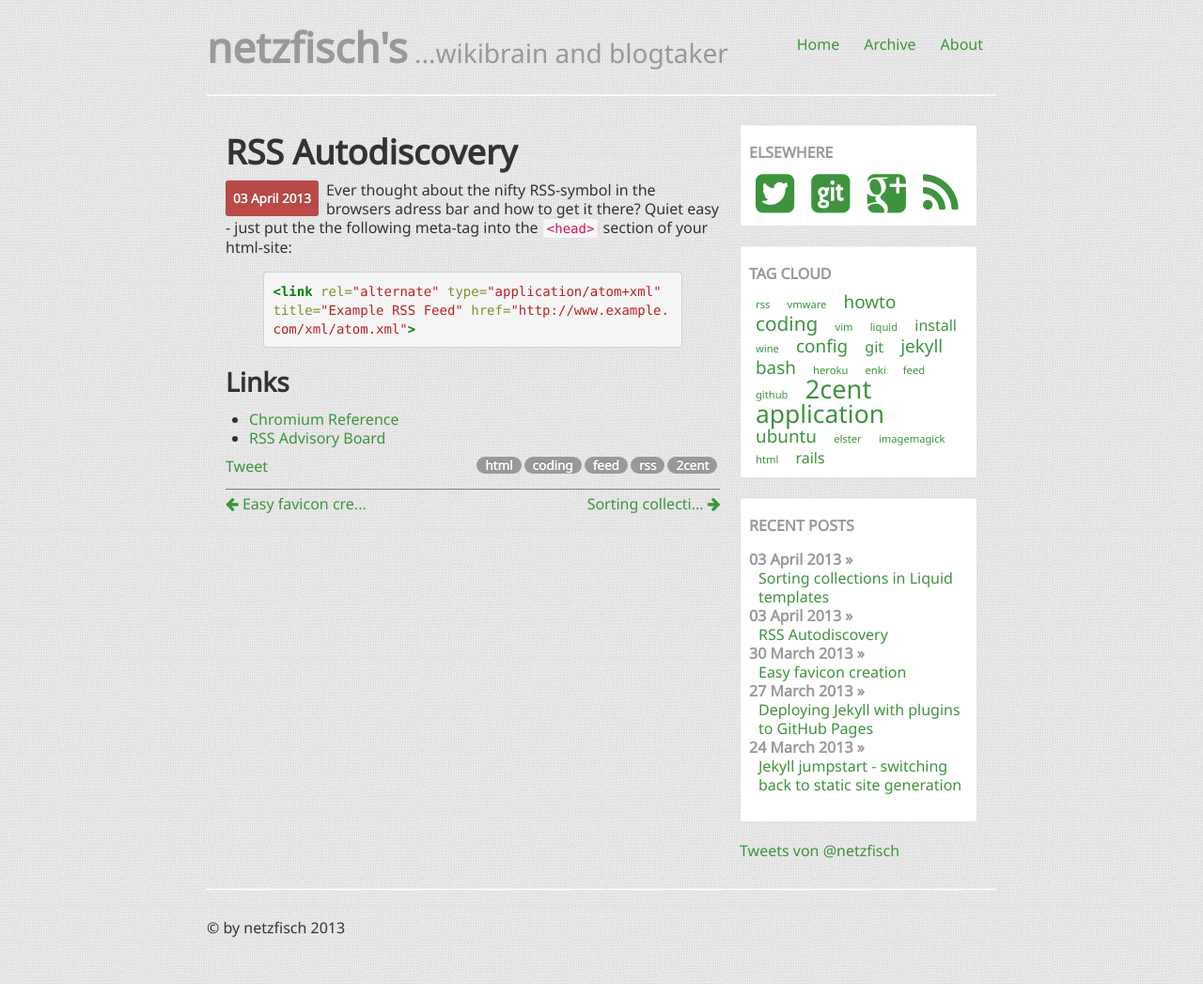
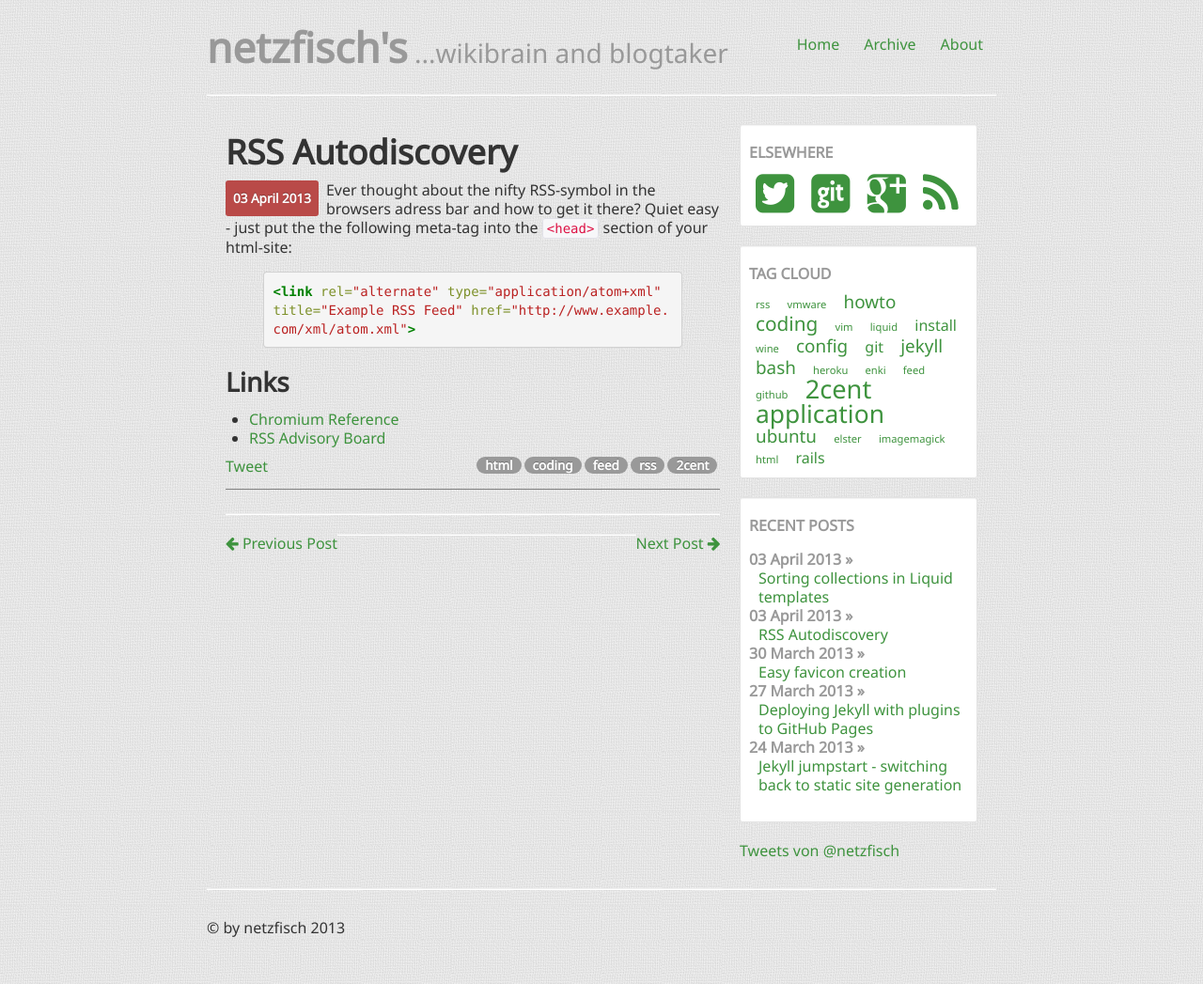
Before and after one commit to netzfisch/netzfisch.github.io, a Jekyll site: the page built from _posts/2013-04-03-rss-autodiscovery.md, in a window 1280 px wide. Shown: the whole page at 94% size. Built offline with Jekyll 4.4.1, drawn with Linux system fonts in a browser that asks for light colours; Markdown is read by kramdown in place of the engine named in the settings; comment, search, counter and statistics services are not loaded.

Commit message:
Update post.html

```diff
--- a/_layouts/post.html
+++ b/_layouts/post.html
@@ -18,12 +18,13 @@
   {% include widget_social-share.html %}
 
   <div class="post_navigation">
+    <hr />
     {% if page.previous.url %}
-      <a class="pull-left" href="{{page.previous.url}}" title="Previous Post: {{page.previous.title}}"><i class="icon-arrow-left"></i> {{page.previous.title | truncate:19 }}</a>
+      <a class="pull-left" href="{{page.previous.url}}" title="Previous Post: {{page.previous.title}}"><i class="icon-arrow-left"></i> Previous Post</a>
     {% endif %}
     {% if page.next.url %}
-       <a class="pull-right" href="{{page.next.url}}" title="Next Post: {{page.next.title}}">{{page.next.title | truncate:19 }} <i class="icon-arrow-right"></i></a>
+       <a class="pull-right" href="{{page.next.url}}" title="Next Post: {{page.next.title}}">Next Post <i class="icon-arrow-right"></i></a>
     {% endif %}
-    <br />
+    <hr />
   </div>
 </div>
```
